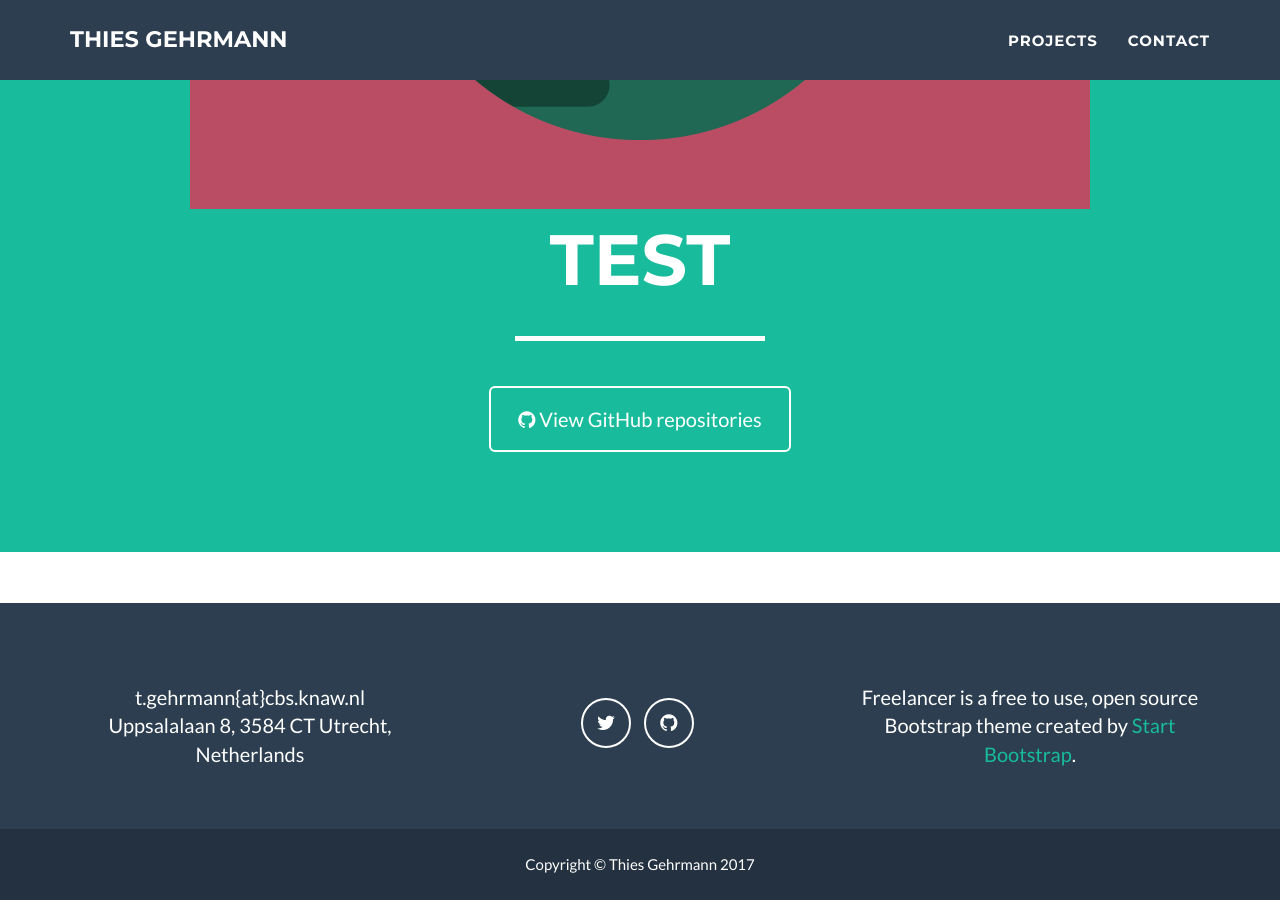
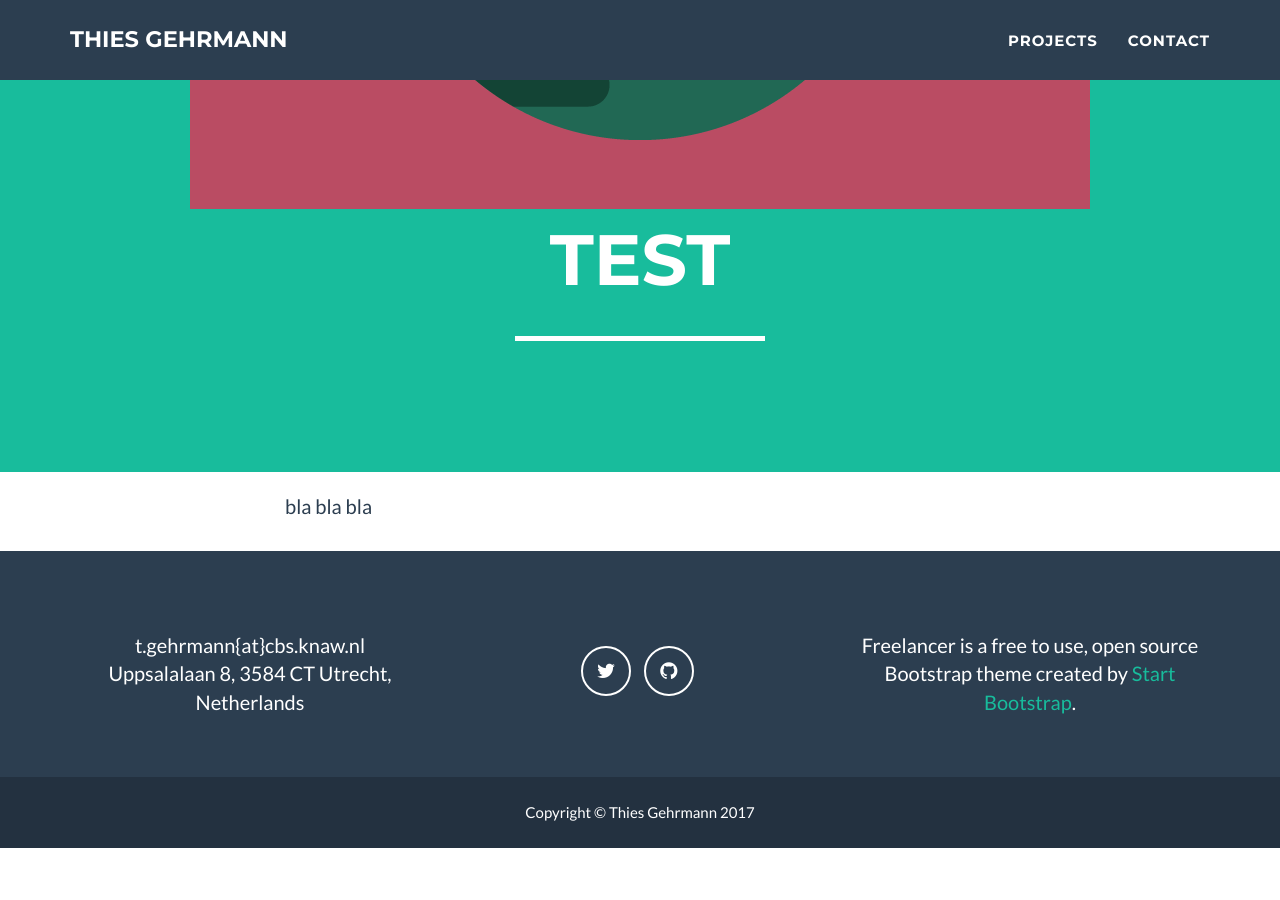
Before and after one commit to thiesgehrmann/thiesgehrmann.github.io, a Jekyll site: the page built from _posts/2014-07-18-project-1.markdown, in a window 1280 px wide and 900 px high, scrolled down 641 px. Built offline with Jekyll 4.4.1, drawn with Linux system fonts in a browser that asks for light colours; after the commit the page ends 1489 px from its top, so only the background shows below that.

Commit message:
added unless clause

```diff
--- a/_includes/header_post.html
+++ b/_includes/header_post.html
@@ -11,9 +11,11 @@
                 </div>
                 <div class="col-lg-12">
                   <div class="col-lg-8 col-lg-offset-2 text-center">
+                      {% if !page.github.blank? %}
                       <a href="{{page.github}}" class="btn btn-lg btn-outline">
                           <i class="fa fa-github"></i> View GitHub repositories
                       </a>
+                      {% endif %}
                       {% if !page.article.blank? %}
                       &nbsp;
                       <a href="{{page.article}}" class="btn btn-lg btn-outline">
--- a/_includes/post_layout.html
+++ b/_includes/post_layout.html
@@ -2,7 +2,7 @@
                 <div class="row">
                     <div class="col-lg-8 col-lg-offset-2">
                         <div class="modal-body">
-                            <p>{{ post.description }}</p>
+                            <p>{{ page.description }}</p>
                         </div>
                     </div>
                 </div>
```
